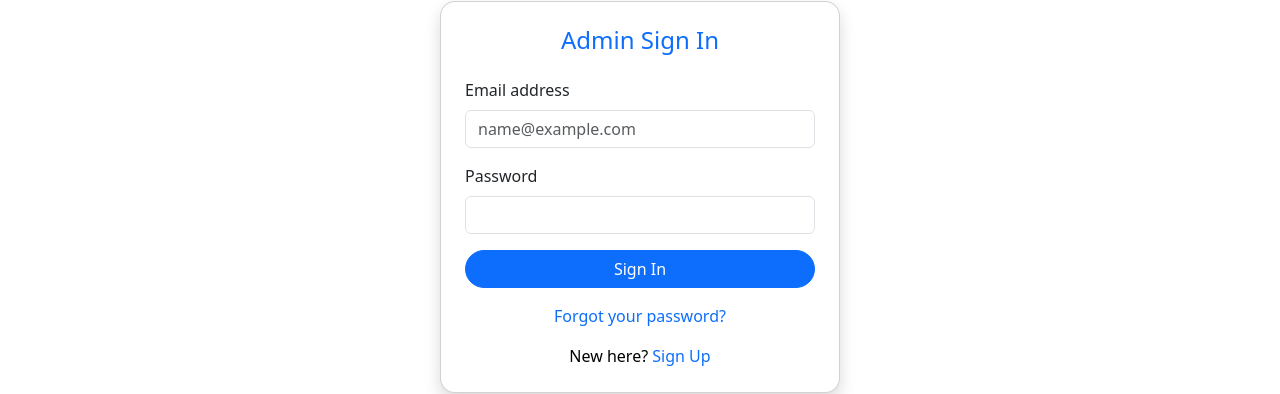
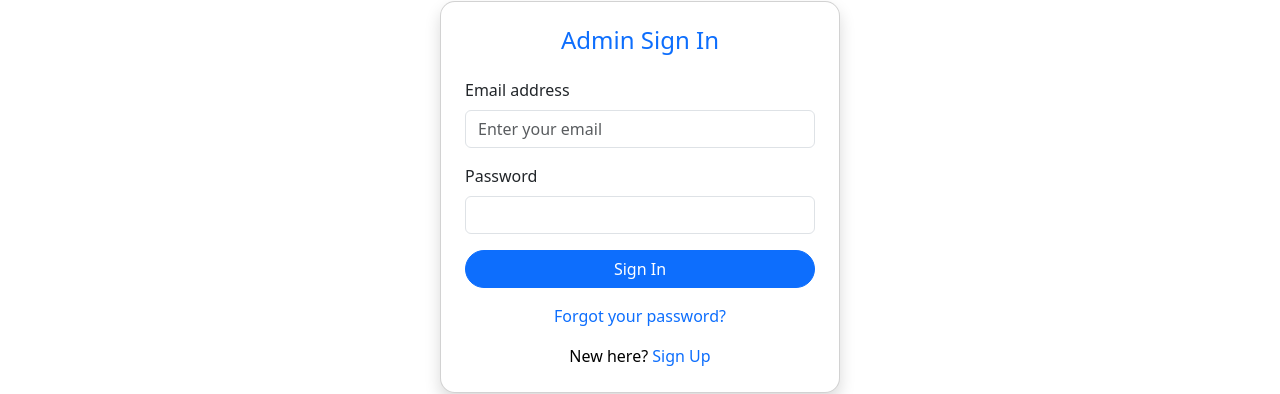
Before and after one commit to lovekeshpal/qwik-ticket-fe, an Angular app: page /admin-login in a window 1280 px wide. Shown: the part 203-597 px from the top of the page. Built offline with nearby package versions, Linux system fonts and the light colour scheme.

Commit message:
admin register form

```diff
--- a/src/app/components/admin/admin-login/admin-login.component.html
+++ b/src/app/components/admin/admin-login/admin-login.component.html
@@ -3,27 +3,28 @@
 >
   <div class="card shadow p-4" style="width: 400px; border-radius: 15px">
     <h4 class="card-title text-center mb-4 text-primary">Admin Sign In</h4>
-    <form>
+    <!-- Form for Admin Login -->
+    <form [formGroup]="adminLoginForm" (ngSubmit)="onSubmit()">
       <div class="mb-3">
-        <label for="exampleFormControlInput1" class="form-label"
+        <label for="email" class="form-label"
           >Email address</label
         >
         <input
           type="email"
           class="form-control"
-          id="exampleFormControlInput1"
-          placeholder="name@example.com"
-          required
+          id="email"
+          formControlName="email"
+          placeholder="Enter your email"
         />
       </div>
       <div class="mb-3">
-        <label for="inputPassword5" class="form-label">Password</label>
+        <label for="password" class="form-label">Password</label>
         <input
           type="password"
-          id="inputPassword5"
+          id="password"
           class="form-control"
           aria-describedby="passwordHelpBlock"
-          required
+          formControlName="password"
         />
       </div>
       <button type="submit" class="btn btn-primary w-100 rounded-pill">
--- a/src/app/components/admin/admin-login/admin-login.component.ts
+++ b/src/app/components/admin/admin-login/admin-login.component.ts
@@ -1,10 +1,31 @@
 import { Component } from '@angular/core';
+import { FormBuilder, FormGroup, ReactiveFormsModule, Validators } from '@angular/forms';
 
 @Component({
   selector: 'app-admin-login',
   standalone: true,
-  imports: [],
+  imports: [ReactiveFormsModule],
   templateUrl: './admin-login.component.html',
   styleUrl: './admin-login.component.scss',
 })
-export class AdminLoginComponent {}
+export class AdminLoginComponent {
+  adminLoginForm!: FormGroup;
+
+  constructor(private formBuilder: FormBuilder){
+    this.adminLoginForm = this.formBuilder.group({
+      email: ['', [Validators.required, Validators.email]],
+      password: ['', Validators.required]
+    });
+  }
+
+  onSubmit(): void {
+    if(this.adminLoginForm.valid){
+      console.log(this.adminLoginForm.value);
+      // this.adminLoginForm.reset();
+      this.adminLoginForm.get('password')?.setValue('')
+      // API call
+    } else {
+      console.log('Form is not valid')
+    }
+  }
+}
```
